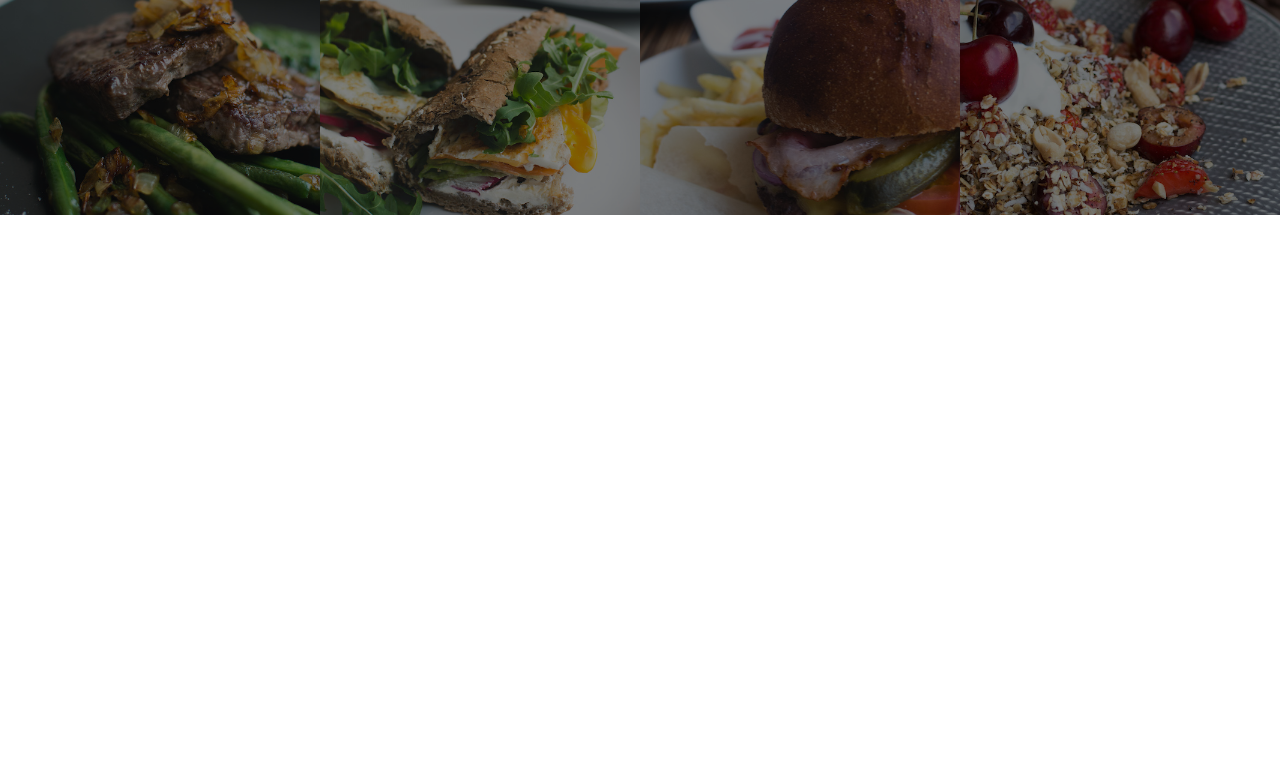
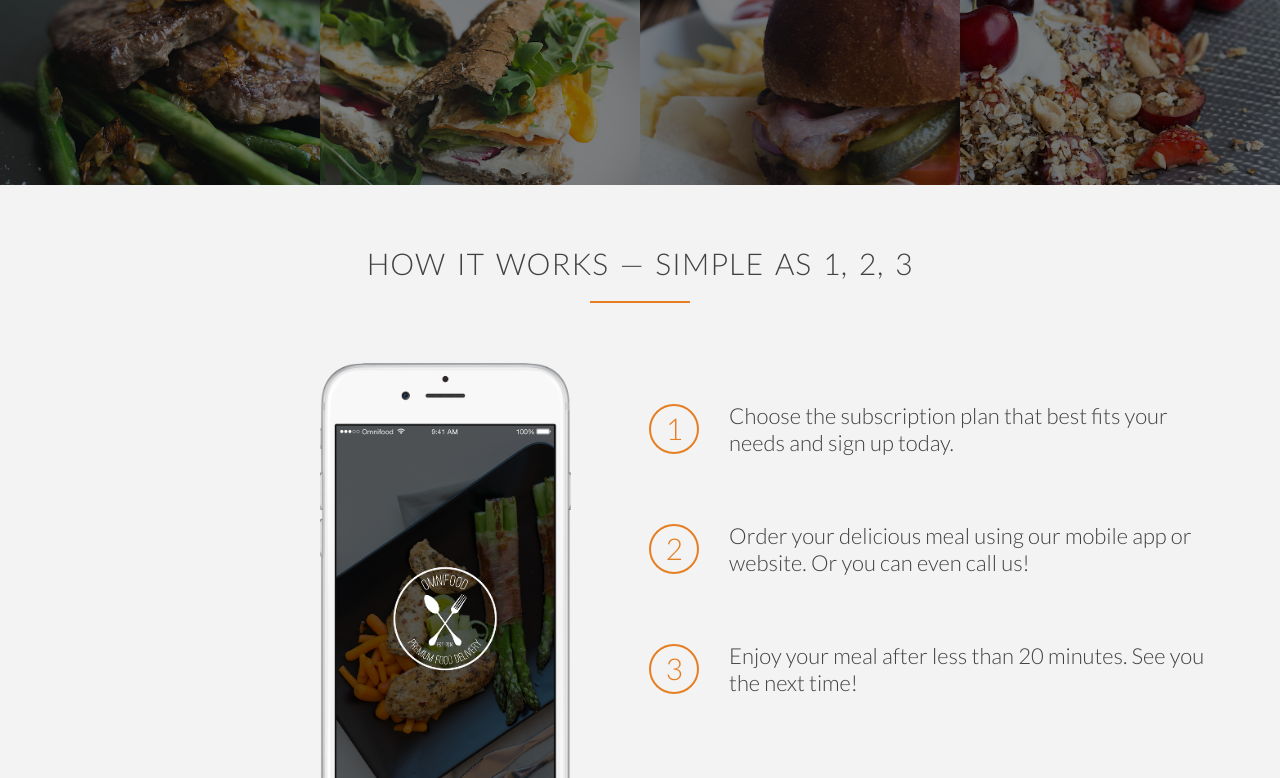
Before and after one commit to l-kimleng/omifood-lab, a plain HTML site: page index.html in a window 1280 px wide. Shown: the part 1666-2444 px from the top of the page. Before the commit the page ends 1881 px from the top, so only its background shows below. Drawn offline with Linux system fonts and the light colour scheme.

Commit message:
add how it work section

```diff
--- a/index.html
+++ b/index.html
@@ -114,5 +114,35 @@
                 </li>
         </ul>
     </section>
+    <section class="section-works">
+        <div class="row">
+            <h2>How it works &mdash; Simple as 1, 2, 3</h2>
+        </div>
+        <div class="row">
+            <div class="col span-1-of-2 section-works-left">
+                <img src="resources/image/app-iPhone.png" alt="iPhone app">
+            </div>
+            <div class="col span-1-of-2">
+                <div class="step">
+                    <div>1</div>
+                    <p>Choose the subscription plan that best fits your needs and sign up today.</p>
+                </div>
+                <div class="step">
+                    <div>2</div>
+                    <p>Order your delicious meal using our mobile app or website. Or you can even call us!</p>
+                </div>
+                <div class="step">
+                    <div>3</div>
+                    <p>Enjoy your meal after less than 20 minutes. See you the next time!</p>
+                </div>
+                <a href="#" class="btn-app">
+                    <img src="resources/image/download-app.svg" alt="download app store">
+                </a>
+                <a href="#" class="btn-app">
+                    <img src="resources/image/download-app-android.png" alt="download play store">
+                </a>
+            </div>
+        </div>
+    </section>
 </body>
 </html>
--- a/resources/css/style.css
+++ b/resources/css/style.css
@@ -1,3 +1,4 @@
+/* ======GENERAL========= */
 * {
     margin: 0;
     padding: 0;
@@ -17,11 +18,88 @@
     margin: 0 auto;
 }
 
+h1, h2, h3 {
+    text-transform: uppercase;
+    letter-spacing: 1px;
+    word-spacing: 4px;
+}
+
+h1 {
+    font-size: 240%;
+    font-weight: 300;
+    color: white;
+}
+
+h2 {
+    font-size: 150%;
+    font-weight: 300;
+    margin-bottom: 30px;
+    text-align: center;
+}
+
+h2::after {
+    content: " ";
+    display: block;
+    width: 100px;
+    height: 2px;
+    background-color: #e67e22;
+    margin: 20px auto 0 auto;
+}
+
+h3 {
+    font-size: 100%;
+    font-weight: 400;
+}
+
+section {
+    padding-top: 60px;
+}
+
+.clearfix::after {
+    content: " ";
+    display: table;
+    clear: both;
+}
+
+/* ======COMPONENTS========= */
+
+.btn:link,
+.btn:visited {
+    text-decoration: none;
+    display: inline-block;
+    border: 1px solid #e67e22;
+    padding: 10px 20px;
+    border-radius: 30px;
+    margin-right: 30px;
+    transition: background-color .5s;
+}
+
+.btn-full:link,
+.btn-full:visited {
+    color: white;
+    background-color: #e67e22;
+}
+
+.btn-outline:link,
+.btn-outline:visited {
+    color: #e67e22;
+    background-color: transparent;
+}
+
+.btn-outline:hover,
+.btn-outline:active {
+    background-color: #e67e22;
+    color:white;
+}
+
+/* ======HEADER========= */
+
 header {
     background-image: linear-gradient(rgba(0, 0, 0, 0.75), rgba(0, 0, 0, 0.75)), url(../image/hero.jpg);
     height: 100vh;
     background-position: center;
     background-size: cover;
+    background-attachment: fixed;
 }
 
 nav img {
@@ -65,46 +143,11 @@
     transform: translate(-50%, -50%);
 }
 
-h1, h2, h3 {
-    text-transform: uppercase;
-    letter-spacing: 1px;
-    word-spacing: 4px;
-}
-
-h1 {
-    font-size: 240%;
-    font-weight: 300;
-    color: white;
-}
-
-h2 {
-    font-size: 150%;
-    font-weight: 300;
-    margin-bottom: 30px;
-}
-
-h3 {
-    font-size: 100%;
-    font-weight: 400;
-}
-
-.section-features {
-    padding: 60px 0;
-}
+/* ======SECTION FEATURE========= */
 
 .feature-header {
-    text-align: center;
     width: 700px;
-    margin-bottom: 60px;
-}
-
-.section-features h2::after {
-    content: " ";
-    display: block;
-    width: 100px;
-    height: 2px;
-    background-color: #e67e22;
-    margin: 20px auto 0 auto;
+    margin-bottom: 30px;
 }
 
 .feature-content h3 {
@@ -129,34 +172,7 @@
     color: #e67e22;
 }
 
-.btn:link,
-.btn:visited {
-    text-decoration: none;
-    display: inline-block;
-    border: 1px solid #e67e22;
-    padding: 10px 20px;
-    border-radius: 30px;
-    margin-right: 30px;
-    transition: background-color .5s;
-}
-
-.btn-full:link,
-.btn-full:visited {
-    color: white;
-    background-color: #e67e22;
-}
-
-.btn-outline:link,
-.btn-outline:visited {
-    color: #e67e22;
-    background-color: transparent;
-}
-
-.btn-outline:hover,
-.btn-outline:active {
-    background-color: #e67e22;
-    color:white;
-}
+/* ======SECTION FOOD SHOWCASE========= */
 
 .showcase-photo {
     list-style: none;
@@ -188,3 +204,61 @@
     opacity: 1;
     cursor: pointer;
 }
+
+/* ======SECTION HOW-IT-WORKS========= */
+
+.section-works {
+    background-color: #f3f3f3;
+}
+
+.section-works-left {
+    text-align: right;
+    padding-right: 60px;
+    margin-top: 30px;
+}
+
+.section-works-left img {
+    width: 50%;
+    height: auto;
+    text-align: right;
+}
+
+.step {
+    margin-bottom: 70px;
+    position: relative;
+}
+
+.step:first-child {
+    margin-top: 60px;
+}
+
+.step:last-of-type {
+    margin-bottom: 90px;
+}
+
+.step div {
+    color: #e67e22;
+    font-size: 150%;
+    font-weight: 300;
+    border-radius: 50%;
+    text-align: center;
+    display: block;
+    padding-top: 4px;
+    width: 50px;
+    height: 50px;
+    border: 2px solid #e67e22;
+}
+
+.step p {
+    position: absolute;
+    left: 80px;
+    top: -2px;
+    font-size: 110%;
+    font-weight: 300;
+}
+
+.btn-app img {
+    width: auto;
+    height: 50px;
+    margin-right: 20px;
+}
```
Also changed, not shown: resources/image/download-app-android.png (added), resources/image/download-app.svg (added).
